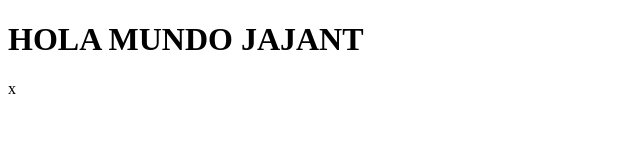
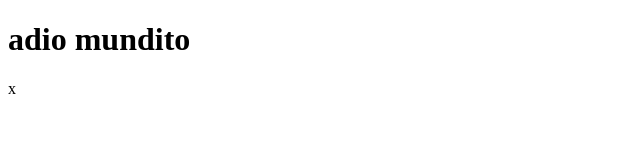
Before and after one commit to leonel3131/get-rep, a plain HTML site: page index.html in a window 1280 px wide. Shown: the whole page, without its empty margins (0-640 px from the left). Drawn offline with Linux system fonts and the light colour scheme.

Commit message:
tercer cambio pa

```diff
--- a/index.html
+++ b/index.html
@@ -2,6 +2,6 @@
 <head>
 </head>
 <body>
-    <h1>HOLA MUNDO JAJANT</h1>
+    <h1>adio mundito</h1>
 </body>
 </html>x
```
